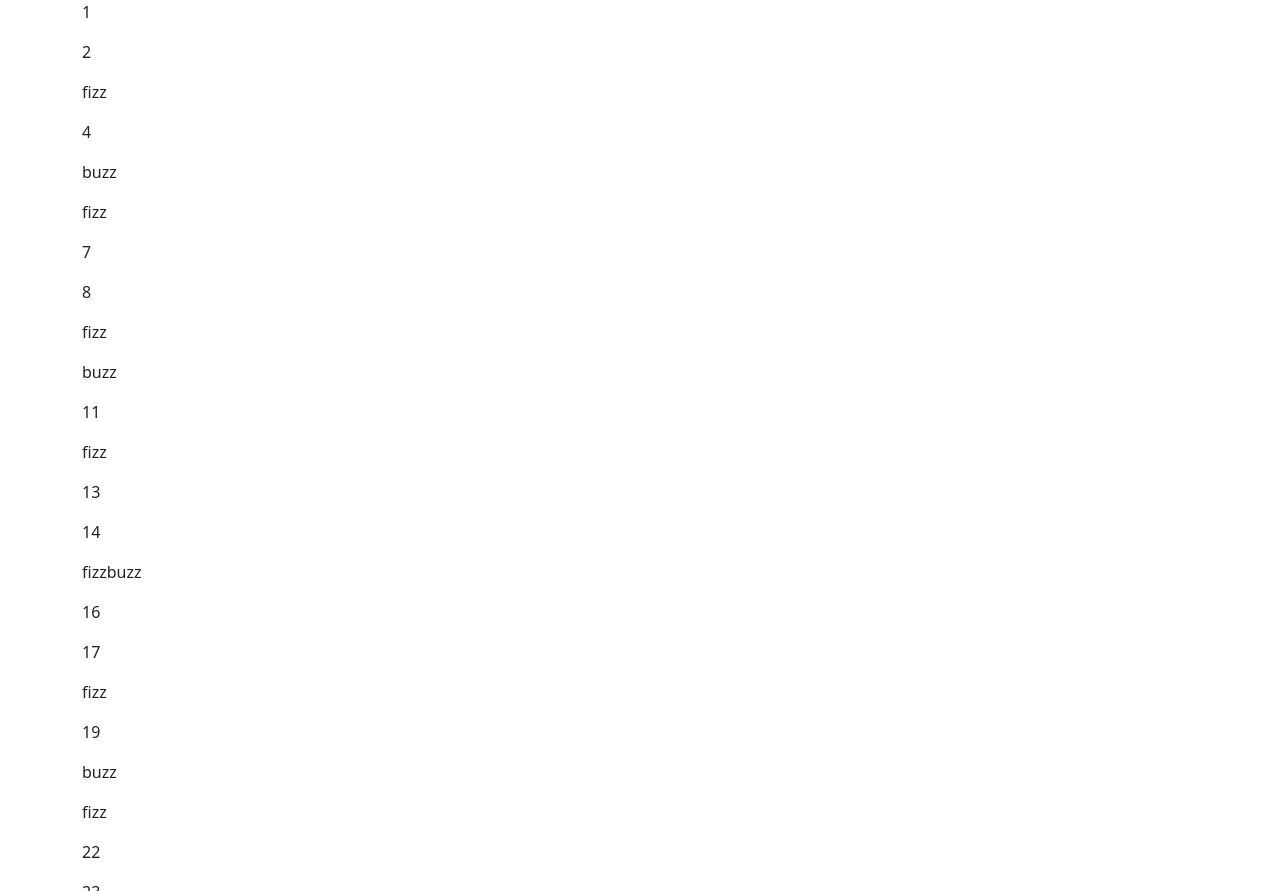
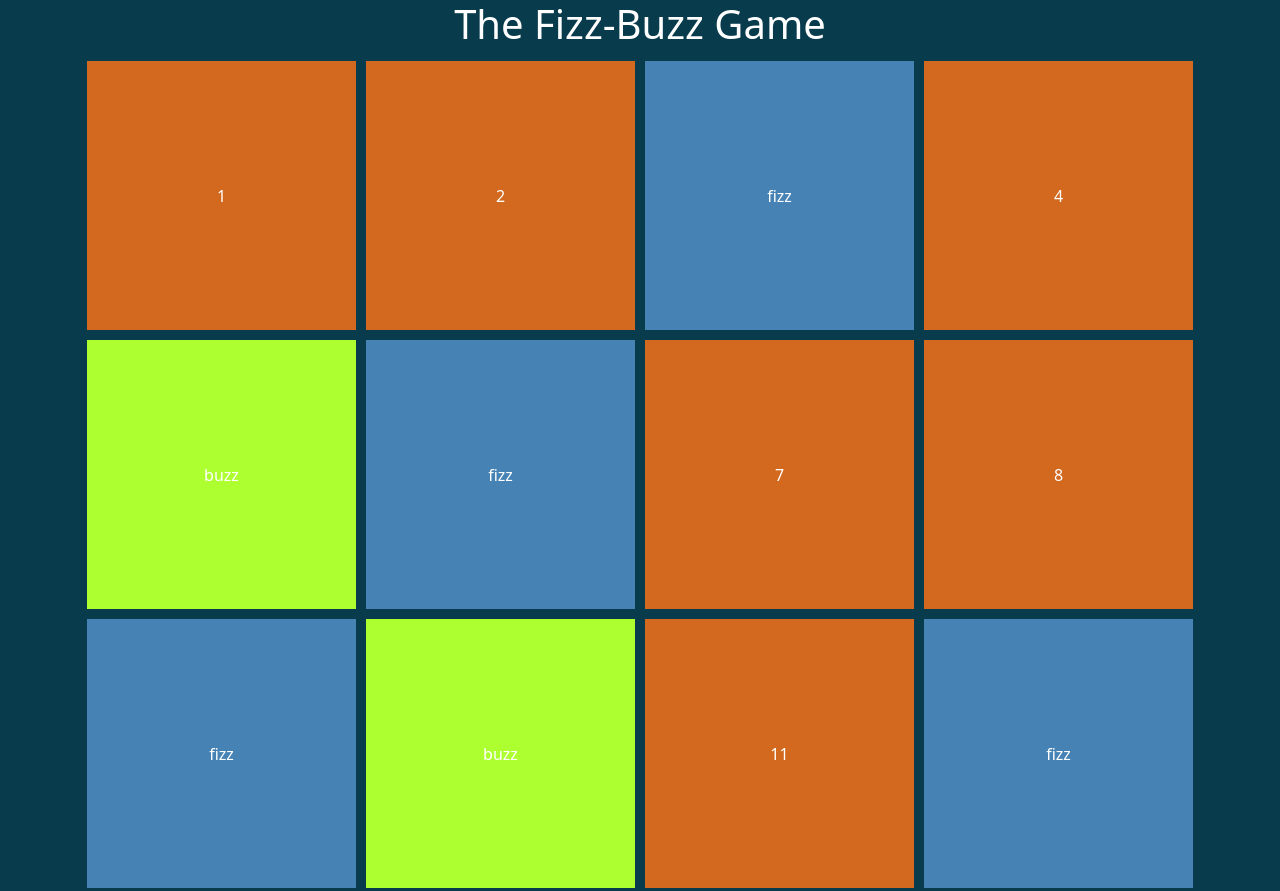
Before and after one commit to LorenzoPagani/js-fizzbuzz, a plain HTML site: page index.html in a window 1280 px wide. Shown: the top 891 px of the page. Drawn offline with nearby package versions, Linux system fonts and the light colour scheme.

Commit message:
added style to elements

```diff
--- a/index.html
+++ b/index.html
@@ -10,10 +10,13 @@
             crossorigin="anonymous">
         <link rel="stylesheet"
             href="https://site-assets.fontawesome.com/releases/v6.4.2/css/all.css">
-        <title>Document</title>
+            <link rel="stylesheet" href="style.css">
+        <title>Fizz-buzz</title>
     </head>
     <body>
+
         <div class="container">
+            <h1 class="w-100 text-center">The Fizz-Buzz Game</h1>
 
         </div>
         <script
--- a/main.js
+++ b/main.js
@@ -6,24 +6,28 @@ for (let i = 1; i <= 100; i++) {
 
     if(i%3 == 0 && i%5 == 0)  {
         newparagraph.innerHTML = "fizzbuzz";
+        newparagraph.classList.add("fizzbuzz");
         container.append(newparagraph);
         console.log(`fizzbuzz`);
     }
 
     else if ( i%3 == 0)  {
         newparagraph.innerHTML = "fizz";
+        newparagraph.classList.add("fizz");
         container.append(newparagraph);
         console.log(`fizz`)
     }
 
     else if(i%5 == 0) {
         newparagraph.innerHTML = "buzz";
+        newparagraph.classList.add("buzz");
         container.append(newparagraph);
         console.log(`buzz`)
     }
 
     else {
         newparagraph.innerHTML = i;
+        newparagraph.classList.add("normal");
         container.append(newparagraph);
         console.log(i);
     }
--- /dev/null
+++ b/style.css
@@ -0,0 +1,36 @@
+body {
+    background-color: #083B4C;
+    color: white;
+}
+
+.container {
+    display: flex;
+    flex-wrap: wrap;
+
+}
+
+.fizzbuzz {
+    background-color: deeppink;
+}
+
+.normal {
+    background-color: chocolate;
+}
+
+.buzz {
+    background-color: greenyellow;
+}
+
+.fizz {
+    background-color: steelblue;
+}
+
+p {
+    width: calc((100% / 4) - 10px);
+    aspect-ratio: 1;
+    margin: 5px;
+    display: flex;
+    justify-content: center;
+    align-items: center;
+
+}
```
